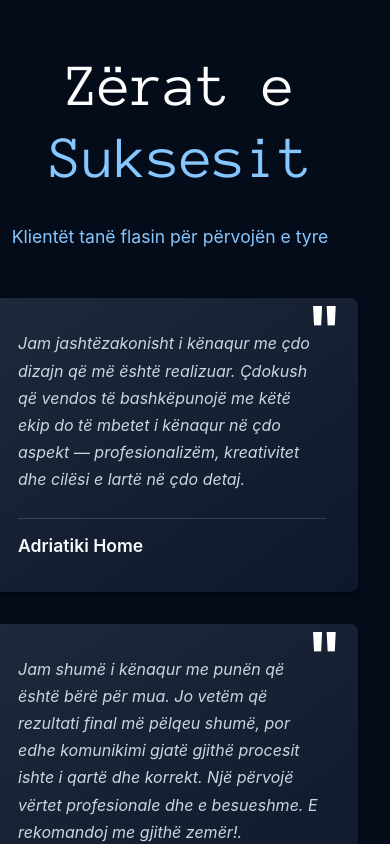
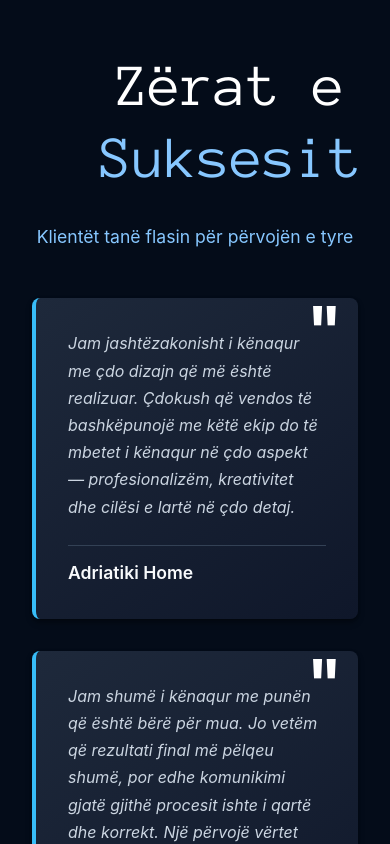
Before and after one commit to Eazzy2006/mavix.ks, a React (Vite) app: page / in a window 390 px wide. Shown: the part 2039-2883 px from the top of the page. Built offline with nearby package versions, Linux system fonts and the light colour scheme.

Commit message:
moved tests

```diff
--- a/src/index.css
+++ b/src/index.css
@@ -475,7 +475,7 @@ h1 {
     left: 55px;
   }
   .testimonial-container{
-      margin-left: -50px;
+      margin-left: 0px;
   }
 
   .testih1{
```
